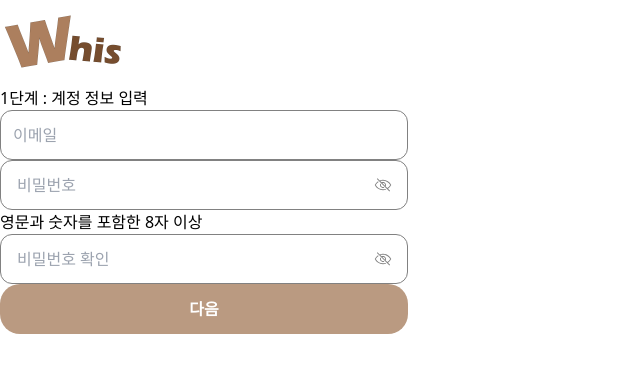
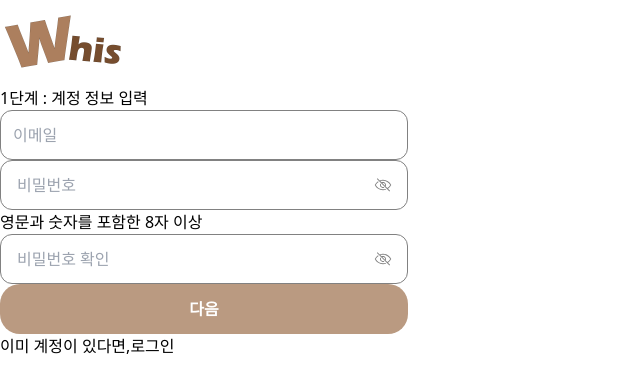
Before and after one commit to gubumgubum/WHIS-front, a React (Create React App) app: page /signup-step1 in a window 1280 px wide. Shown: the top 392 px of the page, without its empty margins (0-640 px from the left). Built offline with nearby package versions, Linux system fonts and the light colour scheme; the HTML template or start-up script is replaced by a standard one.

Commit message:
feat: 로그인 창 이동 Link 추가

```diff
--- a/src/pages/signup/step1.jsx
+++ b/src/pages/signup/step1.jsx
@@ -2,6 +2,7 @@ import logo from '../../assets/img/logo.png';
 import PasswordInput from '../../components/signin/passwrodInput';
 import TextInput from '../../components/signin/textInput';
 import Button from '../../components/signin/button';
+import { Link } from 'react-router-dom';
 
 function Step1Page() {
   return (
@@ -18,6 +19,9 @@ function Step1Page() {
           </div>
           <Button type="submit">다음</Button>
         </form>
+        <p>
+          이미 계정이 있다면,<Link to="/signup-step2">로그인</Link>
+        </p>
       </div>
     </div>
   );
```
